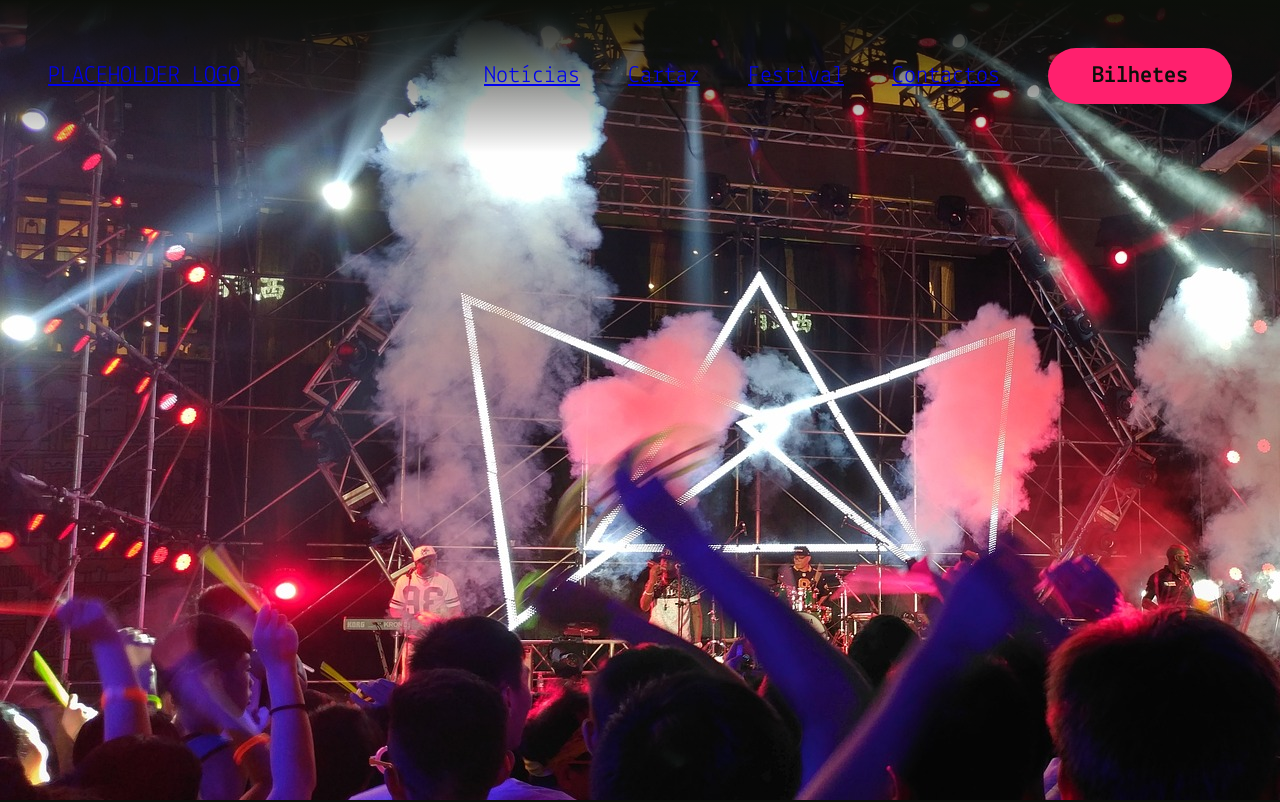
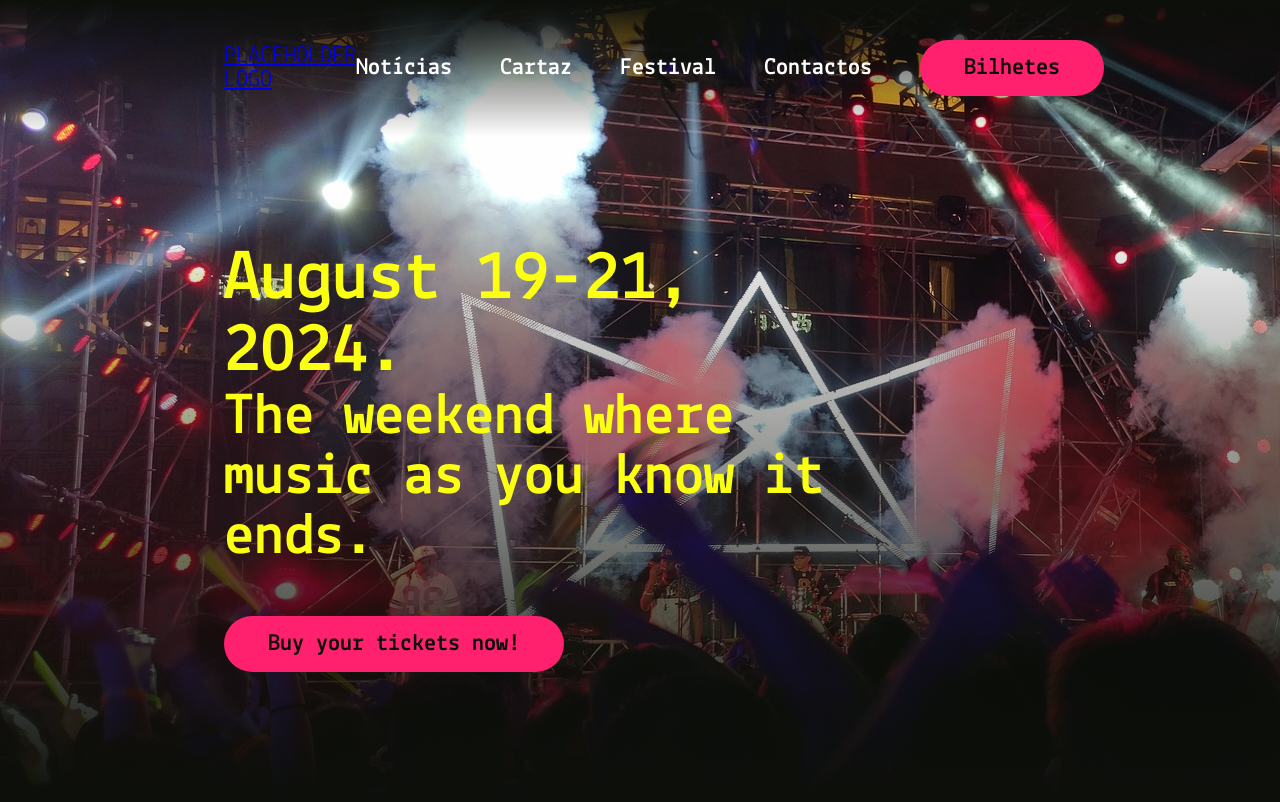
Before and after one commit to l33loo/webdesign_projeto3, a plain HTML site: page index.html in a window 1280 px wide. Shown: the top 802 px of the page. Drawn offline with Linux system fonts and the light colour scheme.

Commit message:
artista, header, nav fixes

```diff
--- a/css/style.css
+++ b/css/style.css
@@ -121,7 +121,7 @@ section .btn {
     justify-content: center;
 }
 
-section, footer {
+section, .section, footer {
   padding: 3rem 12rem;
 }
 
@@ -145,18 +145,27 @@ h3, .h3 {
 
 /***** NAV *****/
 nav {
-    display: flex;
-    justify-content: space-between;
-    align-items: center;
     position: fixed;
     top: 0;
     left: 0;
     right: 0;
-    padding: 24px 48px;
+    z-index: 999;
     background: linear-gradient(#0C0F0A, transparent);
 }
 
-nav > ul {
+nav > .nav-section {
+    position: relative;
+    padding: 0 12rem;
+}
+
+nav .nav-container {
+    display: flex;
+    justify-content: space-between;
+    align-items: center;
+    padding: 1rem 2rem;
+}
+
+nav ul {
     display: flex;
     list-style: none;
     padding: 0;
@@ -168,11 +177,60 @@ nav li {
     align-items: center;
 }
 
+nav li a {
+    text-decoration: none;
+    color: #FFFFFF;
+    font-weight: bold;
+    &:hover:not(.btn) {
+        text-decoration: underline;
+    }
+}
+
 /***** HEADERS *****/
 header.full {
+    position: relative;
     height: 100vh;
     width: 100vw;
     background-image: url("../img/headers/music-festival-1716625_1920.jpg");
+    z-index: 1;
+}
+
+header.full .overlay {
+    height: 75vh;
+    width: 100%;
+    position: absolute;
+    bottom: 0;
+    left: 0;
+    right: 0;
+    background: linear-gradient(to top, #0C0F0A, transparent);
+    z-index: 2;
+}
+
+header .main-text {
+    width: 50vw;
+    z-index: 3;
+    position: absolute;
+    bottom: 10vh;
+}
+
+header .main-date {
+    color: #FBFF12;
+    font-weight: bold;
+    font-size: 4.5rem;
+    /* display: flex;
+    flex-direction: column;
+    justify-content: end; */
+}
+
+header .main-slogan {
+    color: #FBFF12;
+    font-weight: bold;
+    font-size: 3.75rem;
+    line-height: 3.75rem;
+}
+
+header .btn {
+    margin: 3rem 0;
 }
 
 /***** CARTAS NOTICIAS *****/
--- a/index.html
+++ b/index.html
@@ -9,6 +9,8 @@
 </head>
 <body>
     <nav class="white">
+        <div class="nav-section">
+            <div class="nav-container">
                 <a href="#">PLACEHOLDER LOGO</a>
                 <ul>
                     <li>
@@ -37,10 +39,19 @@
                         </a>
                     </li>
                 </ul>
+            </div>
+        </div>
     </nav>
     <header class="full bg-night">
-        <div class="main">
-
+        <div class="overlay"></div>
+        <div class="section">
+            <div class="main container">
+                <div class="main-text">
+                    <div class="main-date">August 19-21, 2024.</div>
+                    <div class="main-slogan">The weekend where music as you know it ends.</div>
+                    <a class="btn btn-pink">Buy your tickets now!</a>
+                </div>
+            </div>
         </div>
     </header>
     <section class="bg-night">
@@ -105,6 +116,42 @@
                         Nome do artista
                     </div>
                 </div>
+                <div class="artista">
+                    <div class="round">
+                        <img class="round-image" src="img/artistas/guitar-6467626_640.jpg" alt="Artista">
+                    </div>
+                    <div class="artista-data bg-white">
+                        <div>19</div>
+                        <div>Aug</div>
+                    </div>
+                    <div class="artista-nome bg-white">
+                        Nome do artista
+                    </div>
+                </div>
+                <div class="artista">
+                    <div class="round">
+                        <img class="round-image" src="img/artistas/those-who-dream-6568054_640.jpg" alt="Artista">
+                    </div>
+                    <div class="artista-data bg-white">
+                        <div>19</div>
+                        <div>Aug</div>
+                    </div>
+                    <div class="artista-nome bg-white">
+                        Nome do artista
+                    </div>
+                </div>
+                <div class="artista">
+                    <div class="round">
+                        <img class="round-image" src="img/artistas/artist-3443012_640.jpg" alt="Artista">
+                    </div>
+                    <div class="artista-data bg-white">
+                        <div>19</div>
+                        <div>Aug</div>
+                    </div>
+                    <div class="artista-nome bg-white">
+                        Nome do artista
+                    </div>
+                </div>
             </div>
             <div class="flex flex-center">
                 <a class="btn btn-yellow">Ver todo o Cartaz</a>
```
Lines whose indentation alone changed are shown as unchanged.
